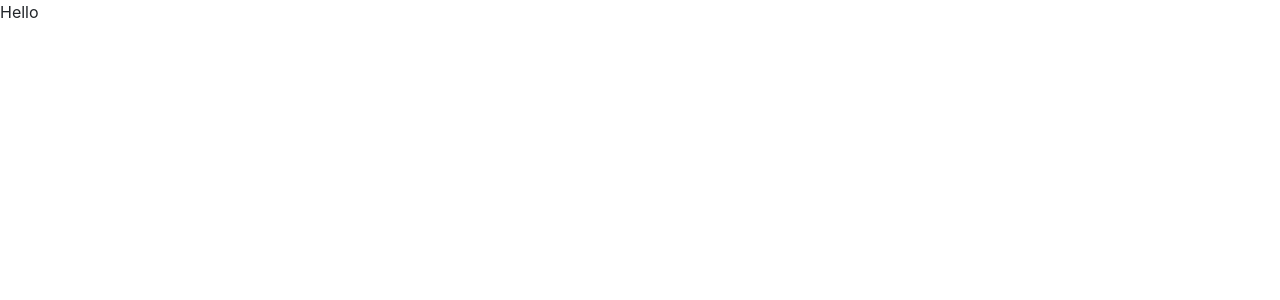
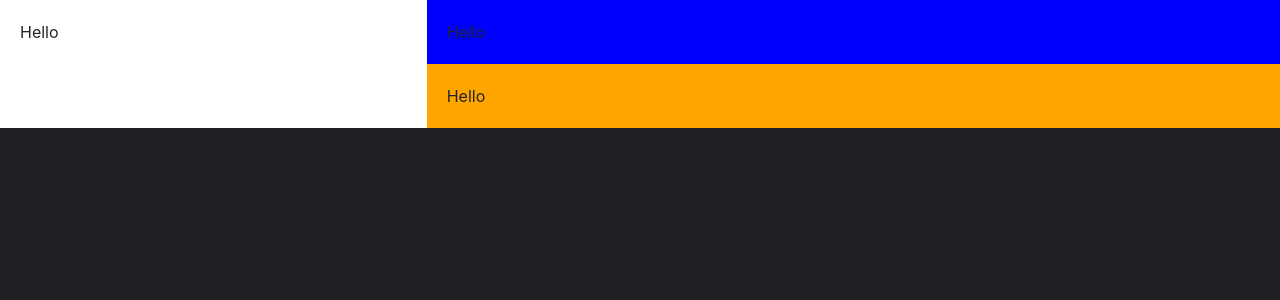
Before and after one commit to scroobius-pip/ProjectKebab-GameList, a Next.js app: page / in a window 1280 px wide. Shown: the top 300 px of the page. Built offline with nearby package versions, Linux system fonts and the light colour scheme.

Commit message:
working on layout

```diff
--- /dev/null
+++ b/components/Section.tsx
@@ -0,0 +1,5 @@
+import { Row } from 'react-bootstrap';
+
+export default ({ children }) => {
+    return <Row></Row>
+}
--- /dev/null
+++ b/pages/index.css
@@ -0,0 +1,3 @@
+body {
+    background-color: #202125;
+}
--- a/pages/index.tsx
+++ b/pages/index.tsx
@@ -1,8 +1,25 @@
 import 'bootstrap/dist/css/bootstrap.min.css'
+import './index.css'
+
+import Button from '../components/Button';
+import Section from '../components/Section';
+import { Container, Row, Col } from 'react-bootstrap';
 
 export default () => {
-    return (<div>
-        <p>Hello</p>
+    return (
+        <Container fluid>
+            <Row >
+                <Col style={{ backgroundColor: 'white', padding: 20 }} sm={12} md={4}>Hello</Col>
+                <Col sm={12} md={8}>
+                    <Row>
+                        <Col style={{ backgroundColor: 'blue', padding: 20 }} sm={12} >Hello</Col>
+                        <Col style={{ backgroundColor: 'orange', padding: 20 }} sm={12} >Hello</Col>
+                    </Row>
 
-    </div>)
+                </Col>
+
+
+            </Row>
+        </Container>
+    )
 }
```
